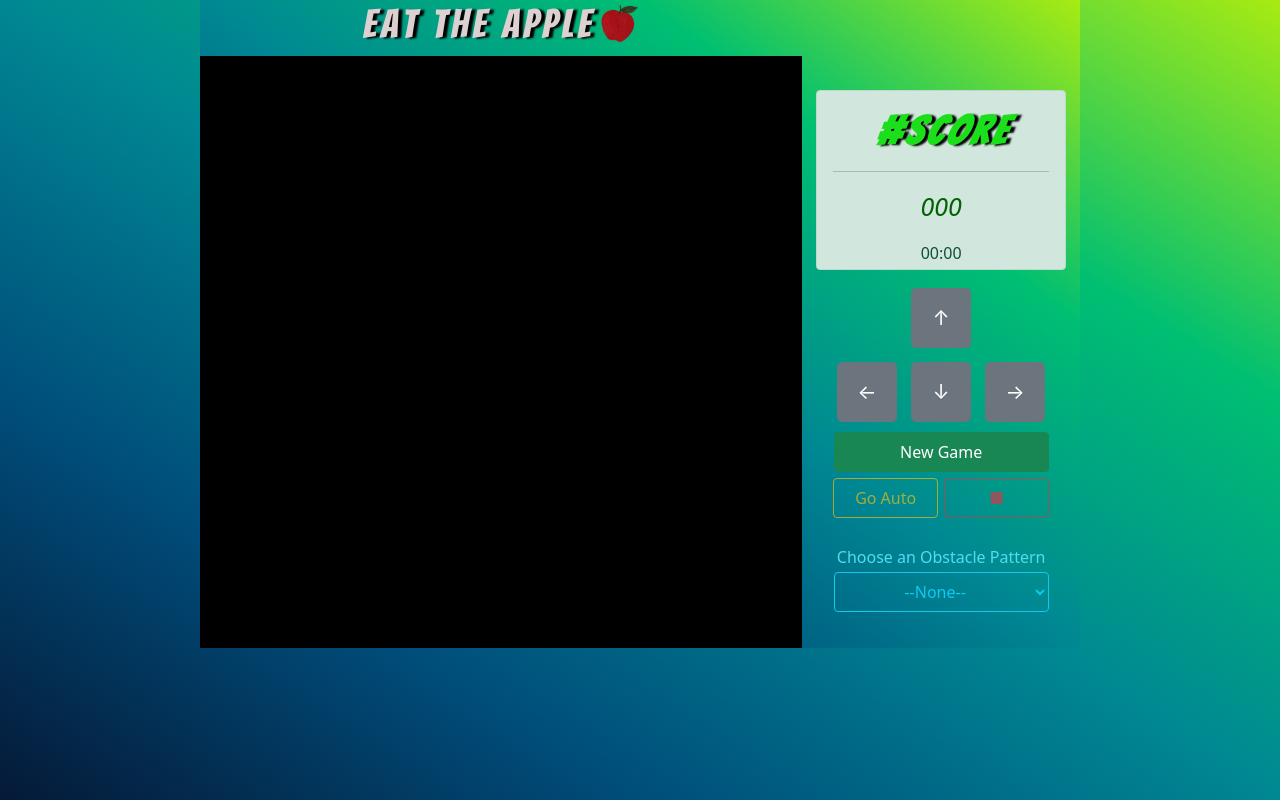
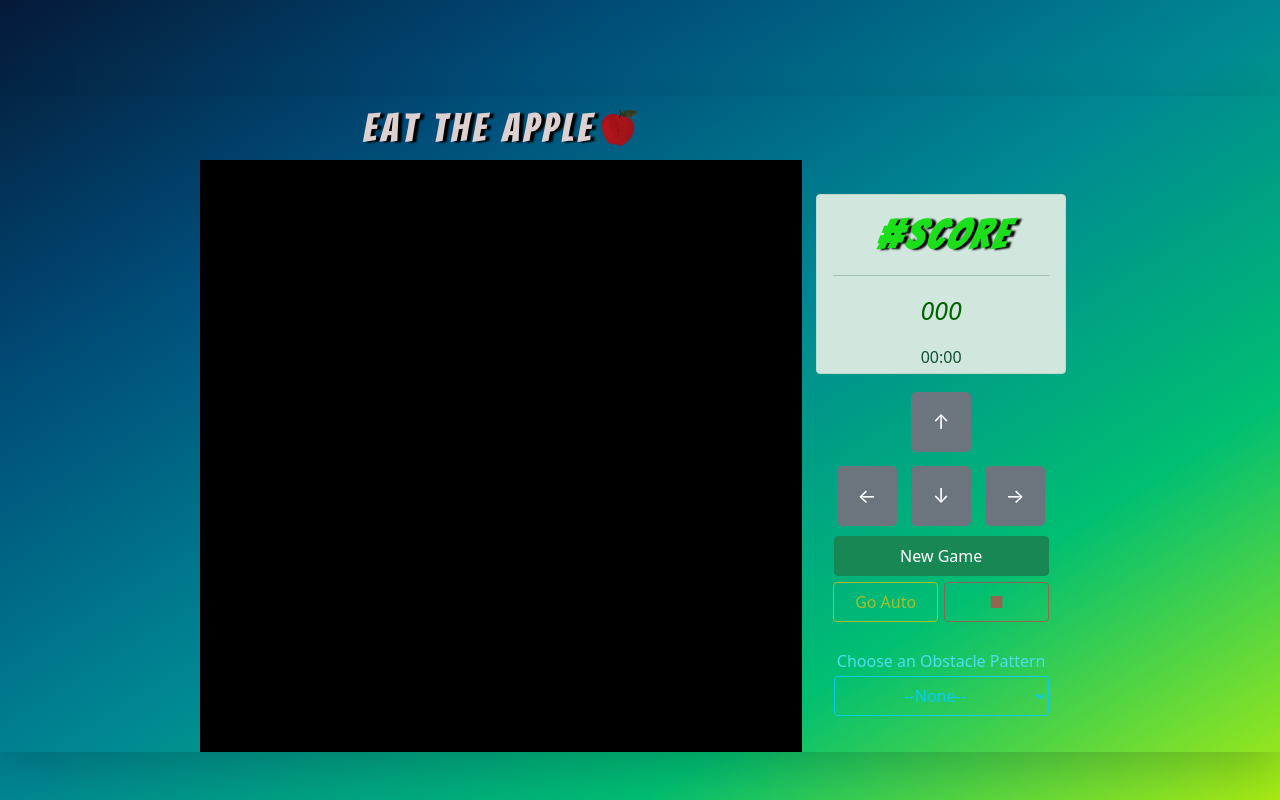
Before and after one commit to aromalsanthosh/Eat-The-Apple, a React (Create React App) app: page / in a window 1280 px wide. Built offline with nearby package versions, Linux system fonts and the light colour scheme.

Commit message:
styling changes

```diff
--- a/src/App.css
+++ b/src/App.css
@@ -6,11 +6,11 @@
 body {
   margin: 0;
   padding: 0;
-  background-image: linear-gradient(to right top, #051937, #004d7a, #008793, #00bf72, #a8eb12) ;
+  background-image: linear-gradient(to right bottom, #051937, #004d7a, #008793, #00bf72, #a8eb12);
 }
 
-#container{
-  background-image: linear-gradient(to right top, #051937, #004d7a, #008793, #00bf72, #a8eb12);
+#contents{
+  background-image: linear-gradient(to right top, #051937, #004d7a, #008793, #00bf72, #a8eb12) !important;
 }
 
 .App-logo {
--- a/src/App.js
+++ b/src/App.js
@@ -17,10 +17,11 @@ import Obstacle from './SelectObstacle'
 function App() {
 
   return (
-    <div id="app">
-      <table id='container'>
+    <div  className="pt-5 "id="app">
+    <div className="h-75 contents mt-5 shadow-lg pb-">
+    <table id='container'>
         <tr>
-          <h1>Eat The Apple<span><img alt="apple" id="logo" src={logo} /></span></h1>
+          <h1 className="mt-2">Eat The Apple<span><img alt="apple" id="logo" src={logo} /></span></h1>
         </tr>
         <tr>
           <td id="col1">
@@ -39,6 +40,8 @@ function App() {
         <GameStatus/>
         </tr>
       </table>
+    </div>
+
 
       </div>
   );
```
